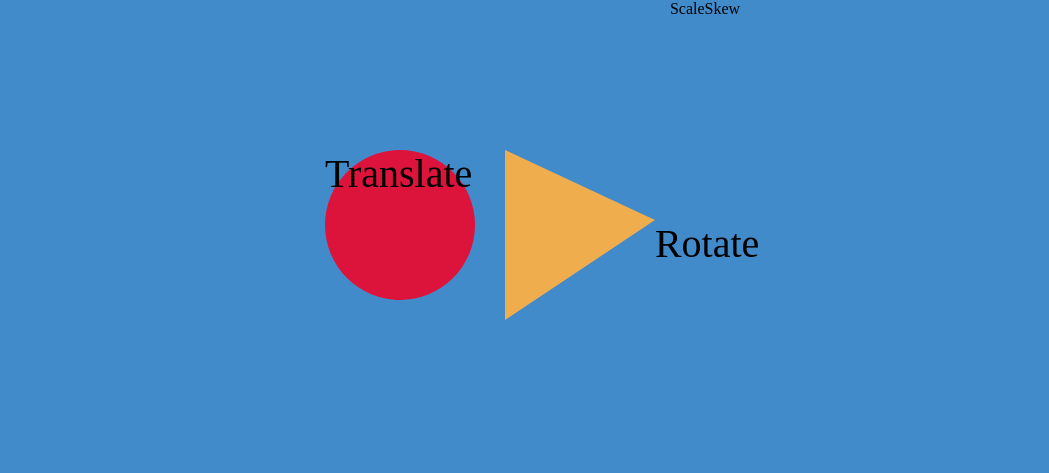
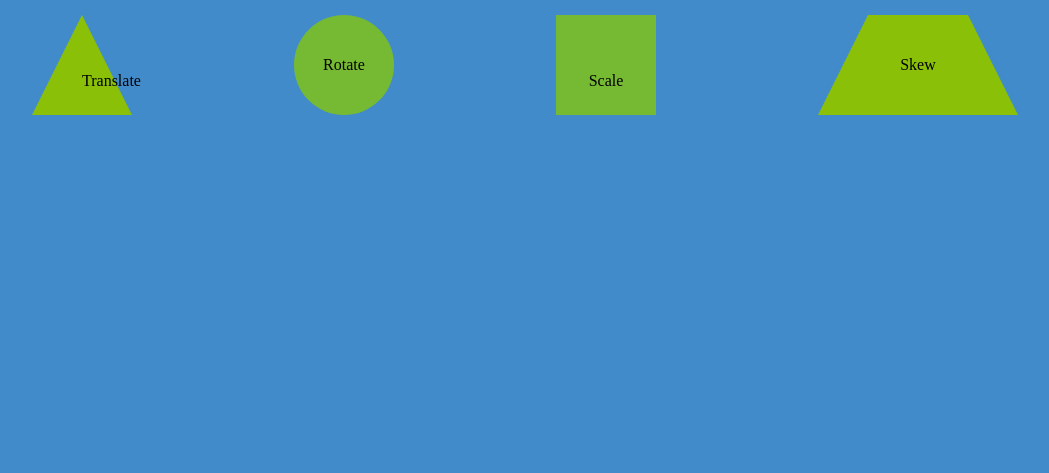
Before and after one commit to 448juls/sesion04_cg_mul_a, a plain HTML site: page ejercicio.html in a window 1280 px wide. Shown: the whole page, without its empty margins (115-1164 px from the left). Drawn offline with Linux system fonts and the light colour scheme.

Commit message:
Signed-off-by: 448juls <est.karenj.delgado@unimilitar.edu.co>

```diff
--- a/ejercicio.html
+++ b/ejercicio.html
@@ -1,19 +1,21 @@
 <!DOCTYPE html>
 <html lang="es">
 	<head>
+	<meta charset="UTF-8">
+	<meta http-equiv="X-UA-Compatible"
+	content="IE-edge">
+	<meta name="vieweport" content="width=device-width, user-scalable=no, initial-escale=1, maximum-scale=1, minimum-escale=1">
 	<title>Transformaciones con CSS_Ejercicio</title>
-	<meta charset="UTF-8">
-	<meta name="vieweport" content="width-device-width, user-scalable=no, initial-escale=1, maximum-scale=1, minimum-escale=1">
 	<link rel="stylesheet" href="estilo2.css">
 	</head>
 
 	<body>
 
-	<div class="contender">
-		<div class="caja">Translate</div>
-		<div class="caja">Rotate</div>
-		<div class="caja">Scale</div>
-		<div class="caja">Skew</div>
+	<div class= "contenedor">
+		<div class="triangulo"><p>Translate</p></div>
+		<div class="circulo">Rotate</div>
+		<div class="cuadrado"><p>Scale</p></div>
+		<div class="trapecio">Skew</div>
 	</div>
 
 	</body>
--- a/estilo2.css
+++ b/estilo2.css
@@ -1,61 +1,105 @@
 body{
-	margin:0;
+	margin: 0;
 	background: #428bca;
+
 }
 
-.contender{
+.contenedor{
+
 	display: flex;
-	justify-content: center;
+	justify-content: space-evenly;
+
 }
 
-.caja:nth-child(1){
-	margin: 150px 15px;
-     width: 150px;
-     height: 150px;
-     -moz-border-radius: 50%;
-     -webkit-border-radius: 50%;
-     border-radius: 50%;
-     background: #428bca;
-	font-size: 40px;
-	text-aling: center;
-	line-height: 150x;
+.cuadrado{
+
+	margin: 100px 50px;
+	width: 100px;
+	height: 100px;
+	background: #76b933;
+	font.size: 15px;
+	text-align: center;
+	line-height: 100px;
+	margin: 15px;
+	transition: all 2s;
+	-webkit-transition: 1s linear;
+
 }
 
-.caja:nth-child(2){
-     margin: 150px 15px;
-     width: 0;
-     height: 0;
-     border-left: 150px solid #f0ad4e;
-     border-top: 70px solid transparent;
-     border-bottom: 100px solid transparent;
-     background: #428bca;
-     font-size: 40px;
-     text-aling: left;
-     line-height: 150x;
+.cuadrado:hover{
+
+	background: purple;
+	-webkit-transform: rotate(300deg);
+  	transform: rotate(300deg);
 }
 
-.caja:nth-child(1){
-	margin: 150px 15px;
-     width: 150px;
-     height: 150px;
-     -moz-border-radius: 50%;
-     -webkit-border-radius: 50%;
-     border-radius: 50%;
-     background: #428bca;
-	font-size: 40px;
-	text-aling: center;
-	line-height: 150x;
+
+
+.circulo{
+	width: 100px;
+	height: 100px;
+	background: #76b933;
+	border-radius: 50%;
+	font.size: 15px;
+	text-align: center;
+	line-height: 100px;
+	margin: 15px;
+	transition: all 2s;
+	-webkit-transition: 1s linear;
 }
 
-.caja:nth-child(1){
-	margin: 150px 15px;
-     width: 150px;
-     height: 150px;
-     -moz-border-radius: 50%;
-     -webkit-border-radius: 50%;
-     border-radius: 50%;
-     background: crimson;
-	font-size: 40px;
-	text-aling: center;
-	line-height: 150x;
+.circulo:hover{
+
+	background: purple;
+	-webkit-transform: scale(2);
+  	transform: scale(2);
+
 }
+
+.triangulo{
+	width: 0px;
+	height: 0px;
+  	border-top:0px solid transparent ;
+  	border-bottom:100px solid #8AC007 ;
+  	border-left: 50px solid transparent;
+	border-right: 50px solid transparent;
+	font.size: 15px;
+	text-align: center;
+	line-height: 100px;
+	margin: 15px;
+	transition: all 2s;
+	-webkit-transition: 1s linear;
+
+}
+
+.triangulo:hover{
+
+	border-bottom:100px solid purple;
+	-webkit-transform: translate(25%);
+  	transform: translate(25%);
+
+}
+
+.trapecio{
+	width: 100px;
+	height: 0px;
+  	border-top:0px solid transparent ;
+  	border-bottom:100px solid #8AC007 ;
+  	border-left: 50px solid transparent;
+	border-right: 50px solid transparent;
+	font.size: 15px;
+	text-align: center;
+	line-height: 100px;
+	margin: 15px;
+	transition: all 2s;
+	-webkit-transition: 1s linear;
+
+}
+
+.trapecio:hover{
+
+	border-bottom:100px solid purple ;
+	-webkit-transform: skewY(10deg);
+	transform: skewY(10deg);
+
+}
```
